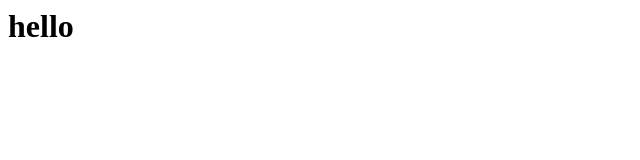
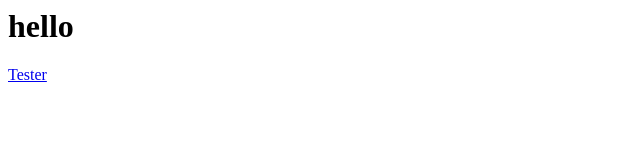
Before and after one commit to kbcamelotest/kbcamelotest.github.io, a plain HTML site: page index.html in a window 1280 px wide. Shown: the full height of the page, 0-640 px from the left. Drawn offline with Linux system fonts and the light colour scheme.

Commit message:
TesterRev2

```diff
--- a/index.html
+++ b/index.html
@@ -1 +1,3 @@
 <h1>hello</h1>
+
+<a href="tester.html">Tester</a>
```
